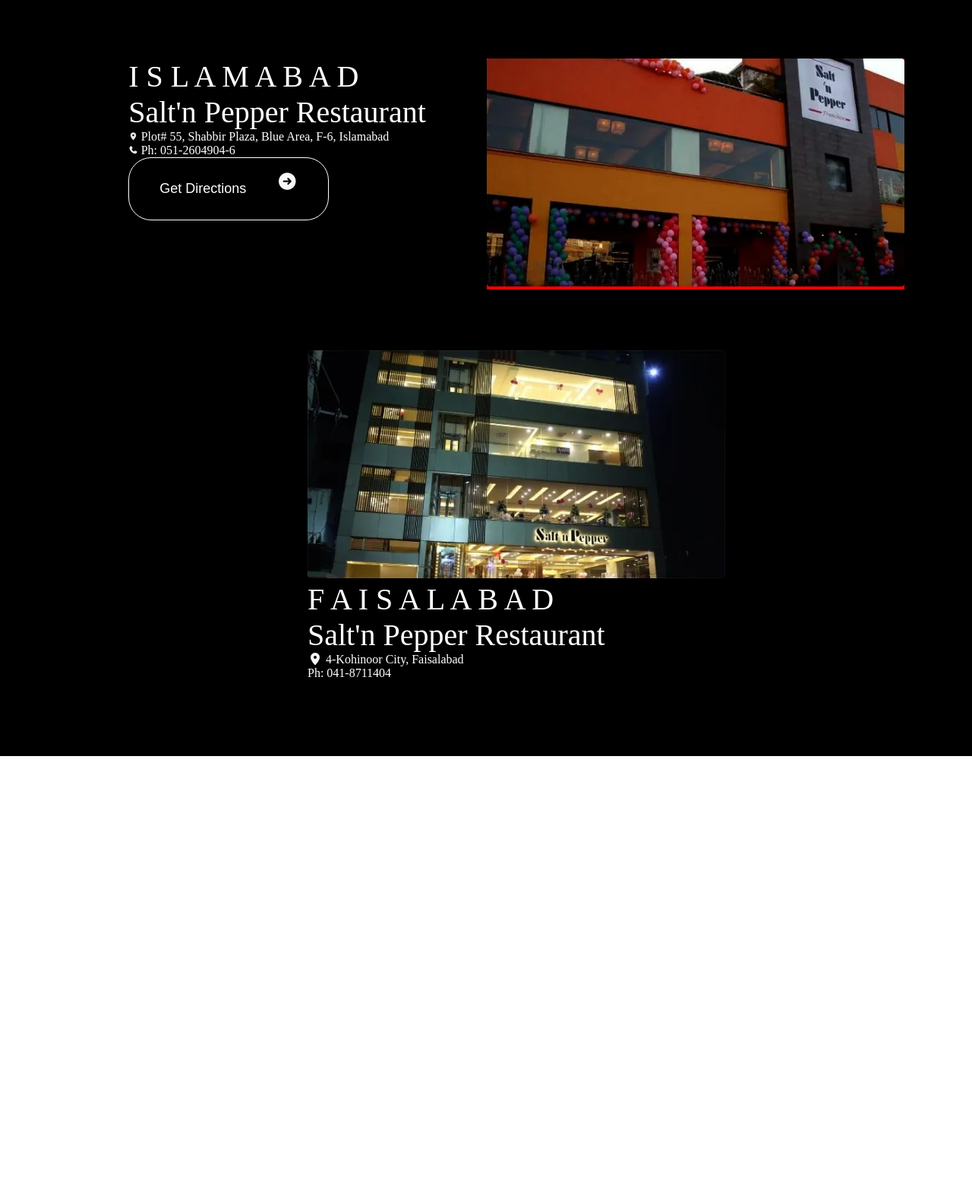
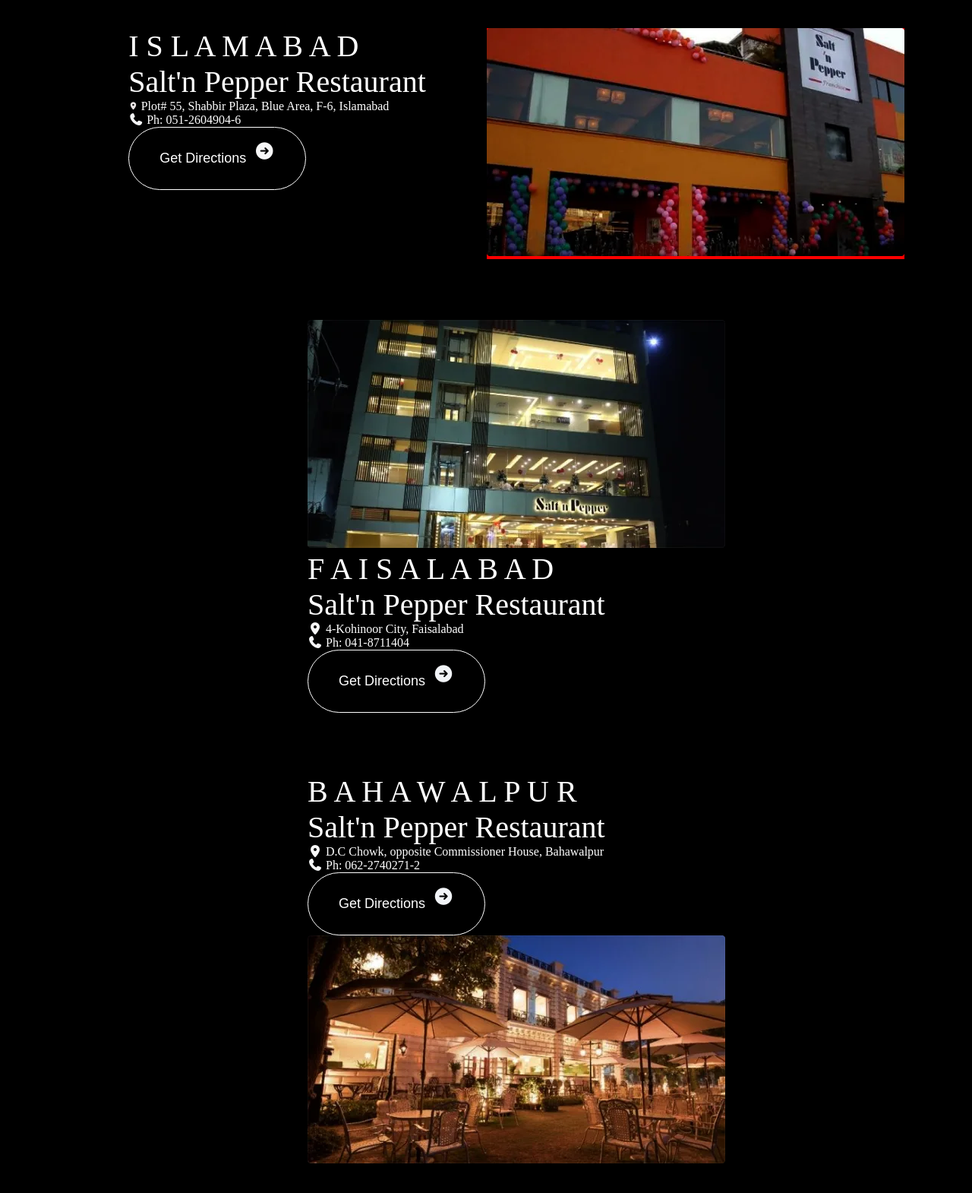
Before and after one commit to Madihakhan612/navbar, a plain HTML site: page index.html in a window 1280 px wide. Shown: the part 1018-2588 px from the top of the page at 76% size. Before the commit the page ends 2013 px from the top, so only its background shows below. Drawn offline with Linux system fonts and the light colour scheme; a web font is replaced by a local one.

Commit message:
incompleted

```diff
--- a/index.html
+++ b/index.html
@@ -104,7 +104,7 @@
 
   <!-- Franchise section start -->
   <div class="Franchise">
-    <div class="content">
+    <div class="isbcontent">
       <h1>Salt Pepper</h1>
       <h1>Restaurant Franchises</h1>
       <p>Each of our franchises are individually managed. For further details, kindly contact them directly.</p>
@@ -121,7 +121,7 @@
         </div>
 
         <div>
-          <i class="fa-solid fa-phone fa-2xs" style="color: #fdf2f2;"></i>
+          <i class="fa-solid fa-phone" style="color: #f4f5f6;"></i>
           <span>Ph: 051-2604904-6</span>
         </div>
         <button>Get Directions <i class="fa-solid fa-circle-arrow-right fa-lg" style="color: #f7f7f8;"></i></button>
@@ -132,7 +132,7 @@
       </div>
     </div>
     <div class="faisalabad">
-      <div>
+      <div id="fais">
         <img src="./image/faisalabad.webp" alt="faisalabad">
       </div>
 
@@ -146,8 +146,33 @@
         </div>
 
         <div>
+          <i class="fa-solid fa-phone" style="color: #f4f5f6;"></i>
           <span> Ph: 041-8711404</span>
         </div>
+
+        <button>Get Directions <i class="fa-solid fa-circle-arrow-right fa-lg" style="color: #f2f4f8;"></i></button>
+      </div>
+    </div>
+    <div class="Bahawalpur">
+      <div>
+        <h1>B A H A W A L P U R </h1>
+        <h1>Salt'n Pepper Restaurant</h1>
+
+        <div>
+          <i class="fa-solid fa-location-dot" style="color: #f7f7f7;"></i>
+          <span> D.C Chowk, opposite Commissioner House, Bahawalpur</span>
+        </div>
+
+        <div>
+          <i class="fa-solid fa-phone" style="color: #f4f5f6;"></i>
+          <span>Ph: 062-2740271-2</span>
+        </div>
+
+        <button>Get Directions <i class="fa-solid fa-circle-arrow-right fa-lg" style="color: #f2f4f8;"></i></button>
+      </div>
+
+      <div>
+        <img src="./image/bahawalpur.webp" alt="bahawalpur">
       </div>
 
     </div>
--- a/style.css
+++ b/style.css
@@ -50,7 +50,7 @@ li a{
     text-decoration: none;
     width: 100px;
     justify-content: space-around;
-    padding: 40px;
+    padding: 20px;
 
 }
 .bnts{
@@ -157,7 +157,7 @@ h1{
     align-items: center;
     gap: 80px;
 }
-.Franchise .content{
+.Franchise .isbcontent{
     text-align: center;
     display: flex;
     flex-direction: column;
@@ -177,7 +177,7 @@ h1{
     flex-direction: column;
     order: 1;
     gap: 100px;
-    /* padding: 20px 40px; */
+    padding: 20px 40px;
 }
 button{
     display: flex;
@@ -185,11 +185,18 @@ button{
     border: none;
     background-color: black;
     color: white;
-    border-radius: 30px;
-    gap: 40px;
+    border-radius: 50px;
+    gap: 10px;
     padding: 30px 40px;
     border: 1px solid white;
     font-size: large;
 }
+#faisa{
+    display: flex;
+    flex-direction: column;
+    order: -1;
+
+
+}
 
 /*Franchise section end  */
```
Also changed, not shown: image/bahawalpur.webp (added).
